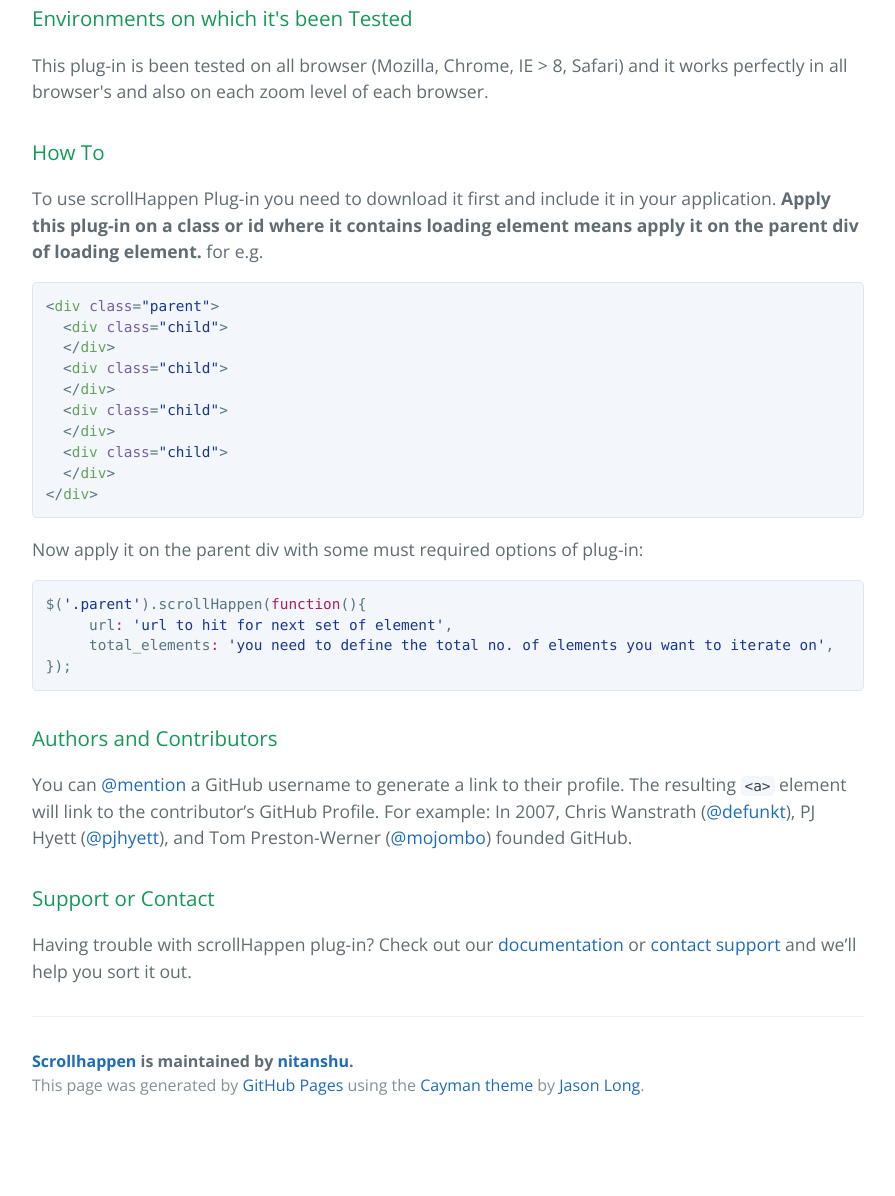
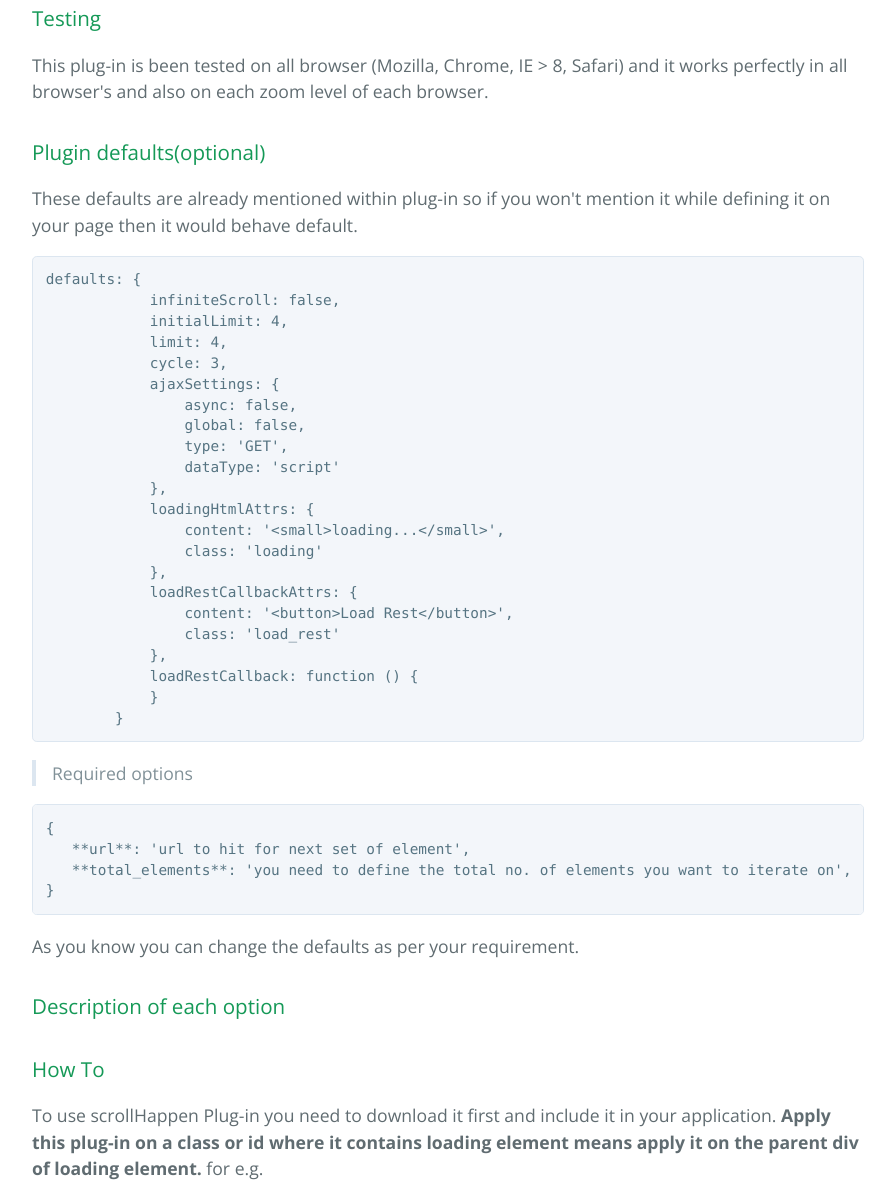
Before and after one commit to nitanshu/scrollHappen, a plain HTML site: page index.html in a window 1280 px wide. Shown: the part 680-1876 px from the top of the page, without its empty margins (192-1087 px from the left). Before the commit the page ends 1809 px from the top, so only its background shows below. Drawn offline with nearby package versions, Linux system fonts and the light colour scheme.

Commit message:
Create gh-pages branch via GitHub

```diff
--- a/index.html
+++ b/index.html
@@ -25,9 +25,53 @@
 <p>scrollHappen jQuery plugin basically meant for the developers who want to load content while scroll bar touch to bottom and fill the canvas while there is no scroll bar in the page. It has several limitation and also have lots of advantages. As I have provided a button (Load Rest)at the end of the scroll Cycle which enable the user to load the rest of the element on clicking that button. As Other plug-ins provide infinite scrolling feature I do so because it's important for one who don't want any kind of limitation on scrolling and loading the elements on scroll touch to the bottom.</p>
 
 <h3>
-<a id="environments-on-which-its-been-tested" class="anchor" href="#environments-on-which-its-been-tested" aria-hidden="true"><span class="octicon octicon-link"></span></a>Environments on which it's been Tested</h3>
+<a id="testing" class="anchor" href="#testing" aria-hidden="true"><span class="octicon octicon-link"></span></a>Testing</h3>
 
 <p>This plug-in is been tested on all browser (Mozilla, Chrome, IE &gt; 8, Safari) and it works perfectly in all browser's and also on each zoom level of each browser.</p>
+
+<h3>
+<a id="plugin-defaultsoptional" class="anchor" href="#plugin-defaultsoptional" aria-hidden="true"><span class="octicon octicon-link"></span></a>Plugin defaults(optional)</h3>
+
+<p>These defaults are already mentioned within plug-in so if you won't mention it while defining it on your page then it would behave default.</p>
+
+<pre><code>defaults: {
+            infiniteScroll: false,
+            initialLimit: 4,
+            limit: 4,
+            cycle: 3,
+            ajaxSettings: {
+                async: false,
+                global: false,
+                type: 'GET',
+                dataType: 'script'
+            },
+            loadingHtmlAttrs: {
+                content: '&lt;small&gt;loading...&lt;/small&gt;',
+                class: 'loading'
+            },
+            loadRestCallbackAttrs: {
+                content: '&lt;button&gt;Load Rest&lt;/button&gt;',
+                class: 'load_rest'
+            },
+            loadRestCallback: function () {
+            }
+        }
+</code></pre>
+
+<blockquote>
+<p>Required options</p>
+</blockquote>
+
+<pre><code>{
+   **url**: 'url to hit for next set of element',
+   **total_elements**: 'you need to define the total no. of elements you want to iterate on',
+}
+</code></pre>
+
+<p>As you know you can change the defaults as per your requirement.</p>
+
+<h3>
+<a id="description-of-each-option" class="anchor" href="#description-of-each-option" aria-hidden="true"><span class="octicon octicon-link"></span></a>Description of each option</h3>
 
 <h3>
 <a id="how-to" class="anchor" href="#how-to" aria-hidden="true"><span class="octicon octicon-link"></span></a>How To</h3>
```
Also changed, not shown: params.json (+1 -1 lines).
